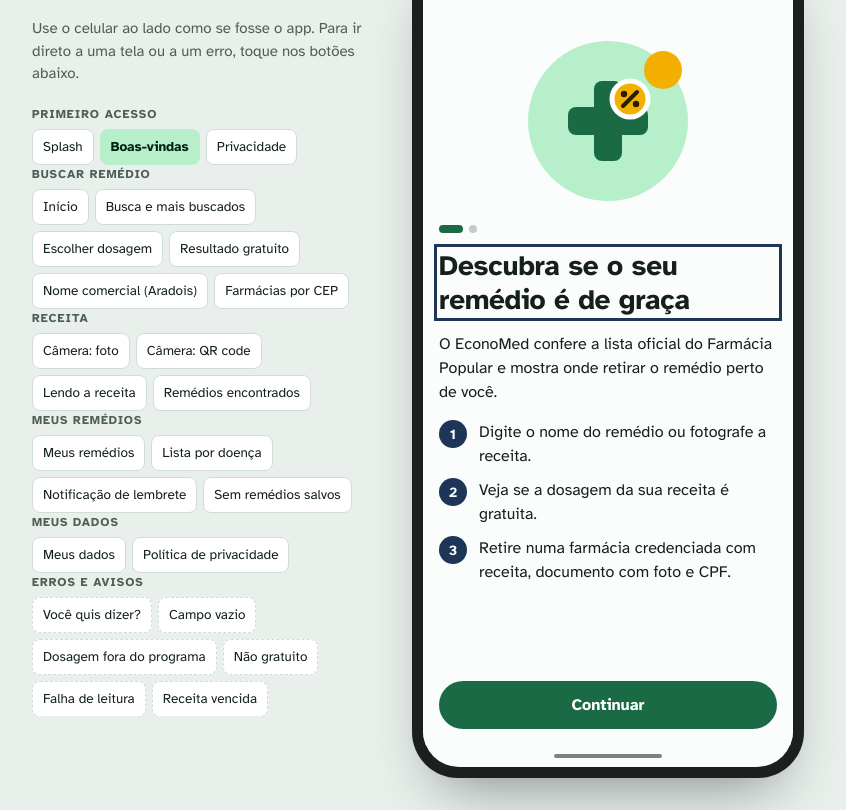
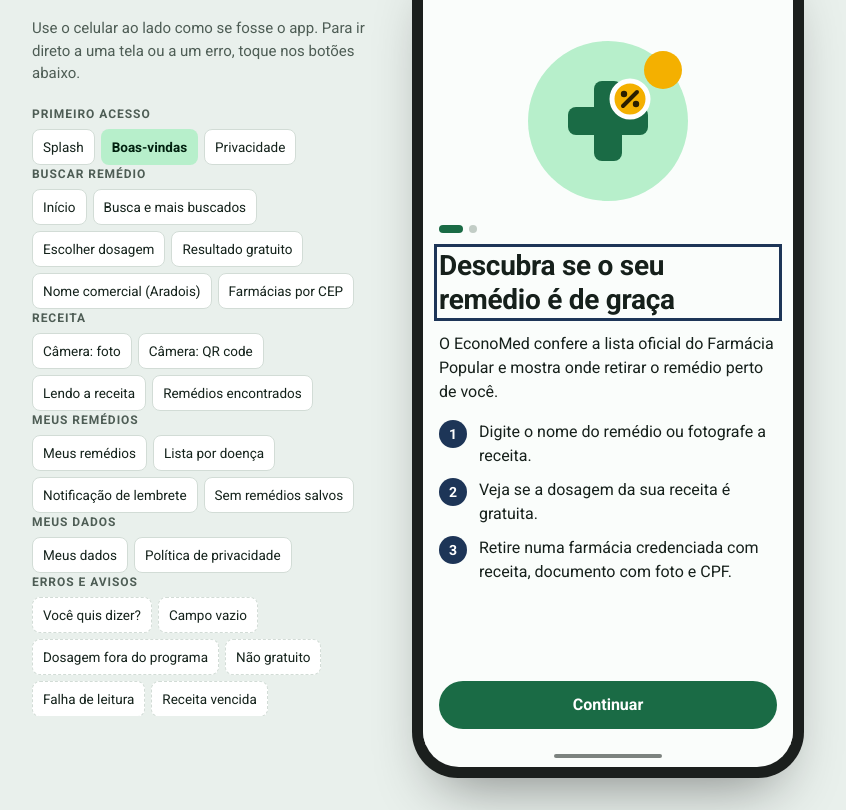
Before and after one commit to VinicyusRo/EconoMed, a plain HTML site: page docs/index.html in a window 1280 px wide. Shown: the part 84-894 px from the top of the page, without its empty margins (222-1068 px from the left). Drawn offline with Linux system fonts and the light colour scheme.

Commit message:
Deixa o protótipo em tema claro e corrige pontos da análise de UX/UI
Co-Authored-By: Claude Opus 5.5 <noreply@anthropic.com>
Claude-Session: https://claude.ai/code/session_017jwZSU5eB9URUM5YUzSfRz

```diff
--- a/docs/index.html
+++ b/docs/index.html
@@ -7,11 +7,11 @@
 <title>EconoMed Protótipo</title>
 <link rel="preconnect" href="https://fonts.googleapis.com">
 <link rel="preconnect" href="https://fonts.gstatic.com" crossorigin>
-<link rel="stylesheet" href="https://fonts.googleapis.com/css2?family=Atkinson+Hyperlegible:ital,wght@0,400;0,700;1,400&display=swap">
+<link rel="stylesheet" href="https://fonts.googleapis.com/css2?family=Roboto:wght@400;500;700&display=swap">
 <style>
 /* Layout: painel de navegação à esquerda + celular Android ao centro; no celular real, o app vem primeiro e o painel desce. */
 :root{
-  --font: "Atkinson Hyperlegible", "Roboto", "Segoe UI", system-ui, sans-serif;
+  --font: "Roboto", "Segoe UI", system-ui, -apple-system, sans-serif;
   /* página */
   --page:#E9F0EC; --page-ink:#14221B; --panel:#FFFFFF; --muted:#4E5D55; --line:#D2DCD6; --bezel:#1B1F1D;
   /* app: Verde Cuidado (Material 3) */
@@ -25,26 +25,8 @@
   --cam-bg:#0A0E0C; --cam-ink:#F2F5F3; --cam-dim:rgba(10,14,12,.62);
   --s:1;
 }
-@media (prefers-color-scheme: dark){ :root:not([data-theme="light"]){
-  --page:#0D1411; --page-ink:#E2EAE5; --panel:#141C18; --muted:#A3B1A9; --line:#2A3530; --bezel:#050706;
-  --surface:#0F1512; --surface-2:#17201B; --surface-3:#202A24; --on-surface:#DEE5E0; --on-variant:#C0CBC4;
-  --outline:#8A968F; --outline-v:#3F4A44;
-  --primary:#8AD8A7; --on-primary:#00391D; --primary-c:#00522E; --on-primary-c:#B7EFCB;
-  --navy:#AAC7FF; --on-navy:#0B2546; --navy-c:#22406A; --on-navy-c:#D6E3FF;
-  --amber:#F7C548; --on-amber:#2A1E00; --amber-c:#594200; --on-amber-c:#FFE6A3;
-  --error:#F2B8B5; --on-error:#601410; --error-c:#8C1D18; --on-error-c:#F9DEDC;
-  --scrim:rgba(0,0,0,.6); color-scheme:dark;
-}}
-:root[data-theme="dark"]{
-  --page:#0D1411; --page-ink:#E2EAE5; --panel:#141C18; --muted:#A3B1A9; --line:#2A3530; --bezel:#050706;
-  --surface:#0F1512; --surface-2:#17201B; --surface-3:#202A24; --on-surface:#DEE5E0; --on-variant:#C0CBC4;
-  --outline:#8A968F; --outline-v:#3F4A44;
-  --primary:#8AD8A7; --on-primary:#00391D; --primary-c:#00522E; --on-primary-c:#B7EFCB;
-  --navy:#AAC7FF; --on-navy:#0B2546; --navy-c:#22406A; --on-navy-c:#D6E3FF;
-  --amber:#F7C548; --on-amber:#2A1E00; --amber-c:#594200; --on-amber-c:#FFE6A3;
-  --error:#F2B8B5; --on-error:#601410; --error-c:#8C1D18; --on-error-c:#F9DEDC;
-  --scrim:rgba(0,0,0,.6); color-scheme:dark;
-}
+/* Tema claro fixo, a pedido do grupo. */
+:root{color-scheme:light}
 *{box-sizing:border-box}
 html,body{min-height:100%}
 body{background:var(--page);color:var(--page-ink);font-family:var(--font);font-size:15px;line-height:1.5;
@@ -192,8 +174,7 @@ a{color:inherit}
 
 /* farmácias */
 .chips-row{display:flex;flex-wrap:wrap;gap:8px}
-.fchip{min-height:40px;border-radius:8px;border:1px solid var(--outline);background:transparent;padding:6px 14px;font-weight:700;font-size:calc(14px*var(--s));display:inline-flex;align-items:center;gap:6px;cursor:pointer;color:var(--on-surface);position:relative}
-.fchip::after{content:"";position:absolute;inset:-4px 0}
+.fchip{min-height:48px;border-radius:8px;border:1px solid var(--outline);background:transparent;padding:6px 14px;font-weight:700;font-size:calc(14px*var(--s));display:inline-flex;align-items:center;gap:6px;cursor:pointer;color:var(--on-surface);position:relative}
 .fchip[aria-pressed="true"]{background:var(--navy-c);color:var(--on-navy-c);border-color:transparent}
 .fchip .ic{width:18px;height:18px}
 .notif{position:absolute;left:10px;right:10px;top:40px;background:var(--surface-3);color:var(--on-surface);border-radius:20px;padding:12px 14px;display:flex;gap:12px;align-items:flex-start;pointer-events:auto;box-shadow:0 10px 30px rgba(0,0,0,.3);animation:down .25s ease-out;cursor:pointer;border:0;text-align:left;font-size:calc(14px*var(--s))}
@@ -300,7 +281,7 @@ a{color:inherit}
 @keyframes up{from{transform:translateY(12px);opacity:0}}
 
 .switch{position:relative;width:52px;height:32px;flex:none}
-.switch input{position:absolute;inset:0;opacity:0;margin:0;cursor:pointer;width:100%;height:100%}
+.switch input{position:absolute;top:-8px;left:-4px;width:calc(100% + 8px);height:calc(100% + 16px);opacity:0;margin:0;cursor:pointer;z-index:1}
 .switch span{position:absolute;inset:0;border-radius:16px;background:var(--surface-3);border:2px solid var(--outline);transition:.15s}
 .switch span::after{content:"";position:absolute;left:4px;top:50%;width:16px;height:16px;border-radius:50%;background:var(--outline);transform:translateY(-50%);transition:.15s}
 .switch input:checked + span{background:var(--primary);border-color:var(--primary)}
@@ -341,7 +322,6 @@ a{color:inherit}
         <label>Foto da receita<select id="sim-ocr"><option value="ok">Leitura certa</option><option value="fail">Falha na leitura</option><option value="expired">Receita vencida</option></select></label>
         <label>QR code<select id="sim-qr"><option value="ok">QR válido</option><option value="fail">QR inválido</option></select></label>
         <label>Atualizar lista<select id="sim-upd"><option value="ok">Dá certo</option><option value="fail">Falha</option></select></label>
-        <label>Tema<select id="sim-theme"><option value="">Do sistema</option><option value="light">Claro</option><option value="dark">Escuro</option></select></label>
       </div>
       <div class="pgroup" style="margin-top:6px">
         <h2 id="font-lbl">Tamanho da fonte do Android</h2>
@@ -671,7 +651,7 @@ function searchBody(){
     if (sug.length) h += `<p class="t-label">Sugestões</p><ul class="list">${sug.map(s=>`<li><button class="li" data-act="${s.fora?'pickFora':'pickMed'}" data-id="${s.id}" ${s.brand?`data-brand="${esc(s.brand)}"`:''}>${ic('search')}<span class="grow"><b>${s.label}</b>${s.sub?`<span class="sub">${s.sub}</span>`:''}</span></button></li>`).join('')}</ul>`;
     else h += `<p class="t-small">Toque em buscar para procurar “${esc(S.query)}”.</p>`;
   } else if (!S.query && !S.suggestion && !S.notFound && !S.multi){
-    h += `<p class="t-label">Mais buscados</p><ul class="list mais">${MAIS.map(id=>{const m=medById(id)||foraById(id);return `<li><button class="li" data-act="${medById(id)?'pickMed':'pickFora'}" data-id="${id}">${ic('search')}<span class="grow">${m.nome}</span></button></li>`}).join('')}</ul>`;
+    h += `<p class="t-label">Mais buscados</p><ul class="list mais">${MAIS.map(id=>{const m=medById(id)||foraById(id);return `<li><button class="li" data-act="${medById(id)?'pickMed':'pickFora'}" data-id="${id}">${ic('search')}<span class="grow">${m.nome}</span>${medById(id)?`<span class="chip free">${ic('check')}Gratuito</span>`:`<span class="chip no">Não é gratuito</span>`}</button></li>`}).join('')}</ul>`;
   }
   return h;
 }
@@ -732,8 +712,7 @@ T.dosagem = () => { const m=S.med||medById('losartana'); return `
       ${m.apres.map((pr,i)=>`
         <label class="opt" for="pr${i}">
           <input type="radio" name="pres" id="pr${i}" value="${i}" ${S.presIdx===i?'checked':''}>
-          <span class="grow"><b>${pr.d}</b><span class="t-small">${pr.f}</span></span>
-          ${pr.p?`<span class="chip free">${ic('check')}Gratuito</span>`:`<span class="chip no">Fora do programa</span>`}
+          <span class="grow"><b>${pr.d}</b><span class="t-small">${pr.f}</span><span>${pr.p?`<span class="chip free">${ic('check')}Gratuito</span>`:`<span class="chip no">Fora do programa</span>`}</span></span>
         </label>`).join('')}
     </fieldset>
     <p class="src">${m.apres.filter(x=>x.p).length} de ${m.apres.length} apresentações fazem parte do Farmácia Popular.</p>
@@ -1220,9 +1199,7 @@ Object.entries(simMap).forEach(([id,k])=>document.getElementById(id).addEventLis
   if (k==='cam' && ['camera','camnegada','camindisp'].includes(S.screen)) { S.screen=S.stack.pop()||'inicio'; go('camera'); }
   else render(false);
 }));
-document.getElementById('sim-theme').addEventListener('change',e=>{
-  const v=e.target.value; if(v) document.documentElement.setAttribute('data-theme',v); else document.documentElement.removeAttribute('data-theme');
-});
+
 document.getElementById('font-seg').addEventListener('click',e=>{
   const b=e.target.closest('[data-font]'); if(!b) return;
   document.documentElement.style.setProperty('--s', b.dataset.font);
```
Also changed, not shown: 1 other file.
